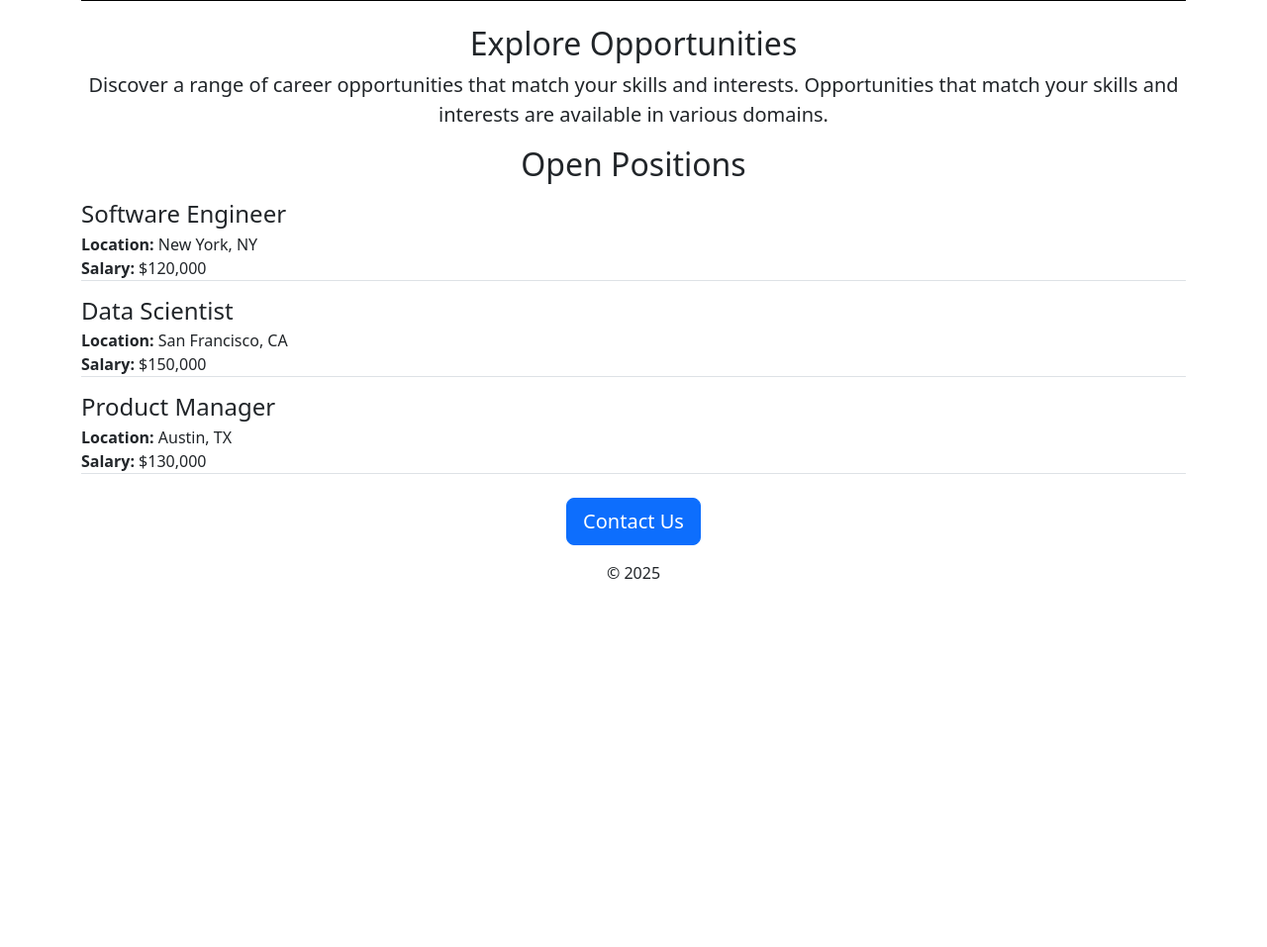
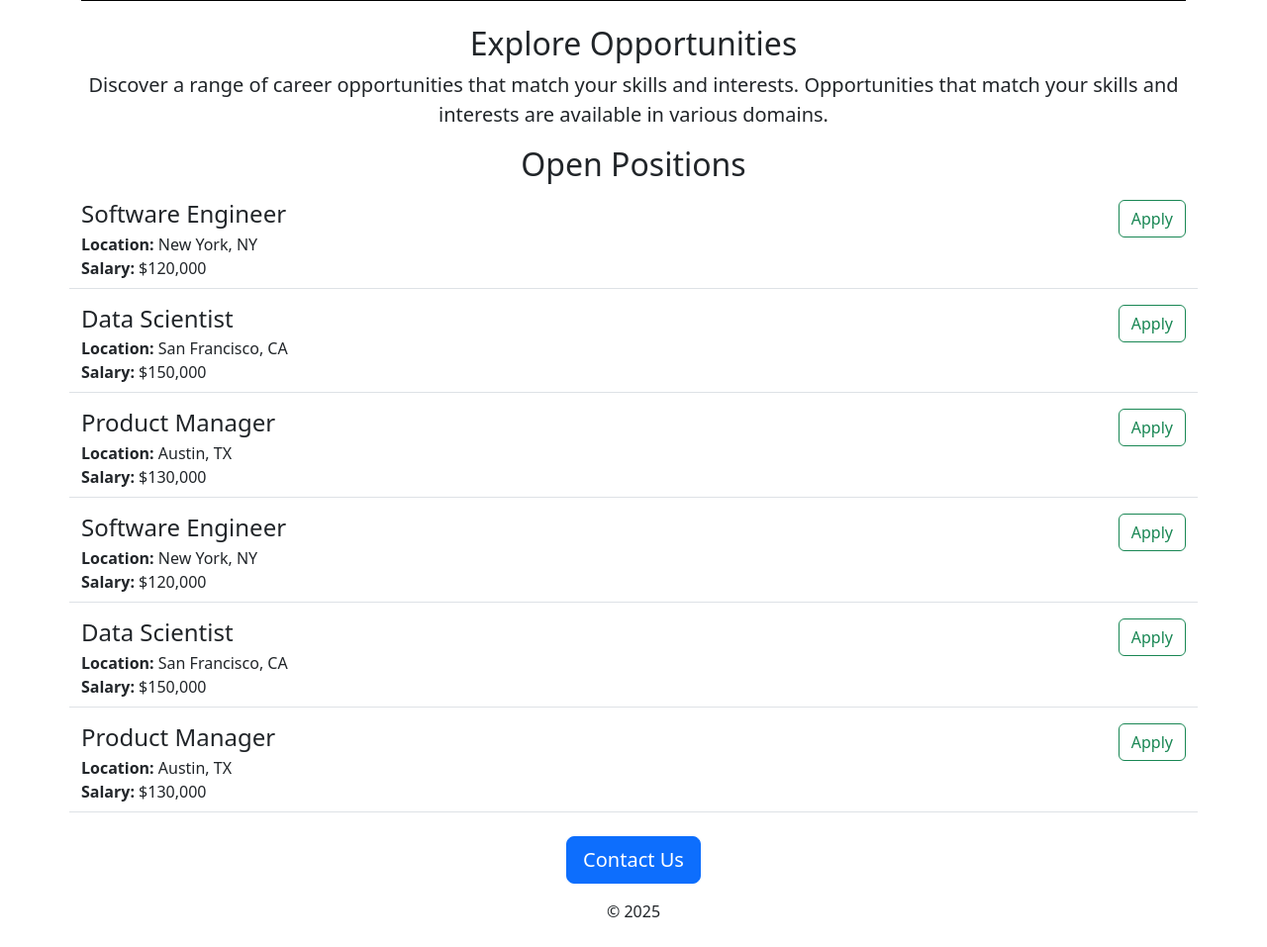
Before and after one commit to SujendraNayak/Carrier-website, a Flask app: page / in a window 1280 px wide. Shown: the part 839-1796 px from the top of the page at 99% size. Before the commit the page ends 1424 px from the top, so only its background shows below. Run offline with Flask 3, Linux system fonts and the light colour scheme.

Commit message:
`Added API endpoint to list jobs and modified job item template to include apply button and job location.`

```diff
--- a/app.py
+++ b/app.py
@@ -1,7 +1,25 @@
-from flask import Flask, render_template
+from flask import Flask, render_template, jsonify
 app=Flask(__name__)
 JOBS = [
     {
+        'id': 1,
+        'title': 'Software Engineer',
+        'location': 'New York, NY',
+        'salary': '$120,000'
+    },
+    {
+        'id': 2,
+        'title': 'Data Scientist',
+        'location': 'San Francisco, CA',
+        'salary': '$150,000'
+    },
+    {
+        'id': 3,
+        'title': 'Product Manager',
+        'location': 'Austin, TX',
+        'salary': '$130,000'
+    },
+      {
         'id': 1,
         'title': 'Software Engineer',
         'location': 'New York, NY',
@@ -24,5 +42,9 @@ JOBS = [
 def home():
     return render_template('home.html',JOBS=JOBS)
 
+@app.route('/api/JOBS')
+def list_jobs():
+    return jsonify(JOBS)
+
 if __name__ == '__main__':
     app.run(debug=True)
--- a/templates/jobitem.html
+++ b/templates/jobitem.html
@@ -1,5 +1,6 @@
-<div class="border-bottom" style="margin-top:16px">
-  <h4 style="margin-bottom:4px">
+<div class="border-bottom row" style="margin-top:16px;padding-bottom:8px">
+  <div class="col-9">
+    <h4 style="margin-bottom:4px">
     {{ job['title'] }}
   </h4>
 
@@ -8,5 +9,9 @@
   </div>
   <div>
     <b>Salary:</b> {{ job['salary'] }}
+    </div>
+  </div>
+  <div class="col-3 text-end">
+  <button type="button" class="btn btn-outline-success">Apply</button>
   </div>
 </div>
```
